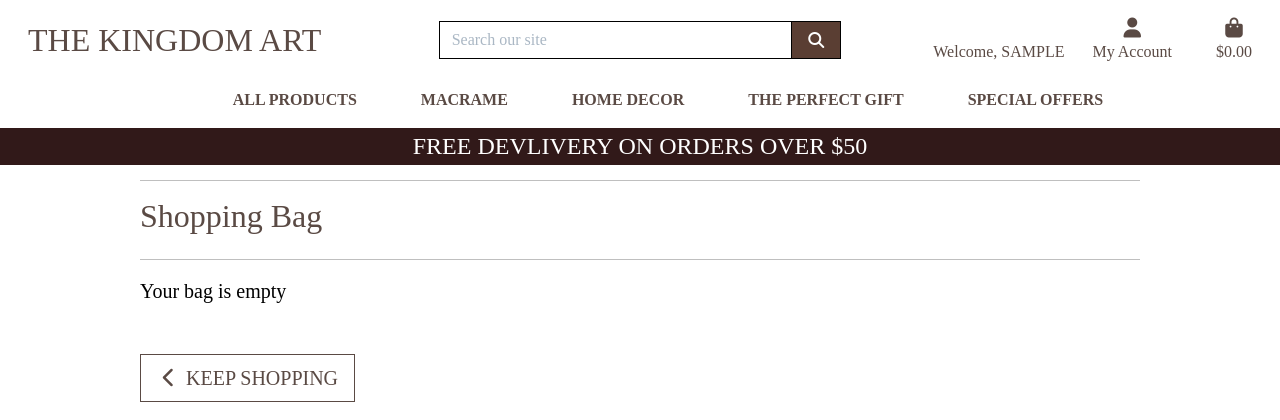
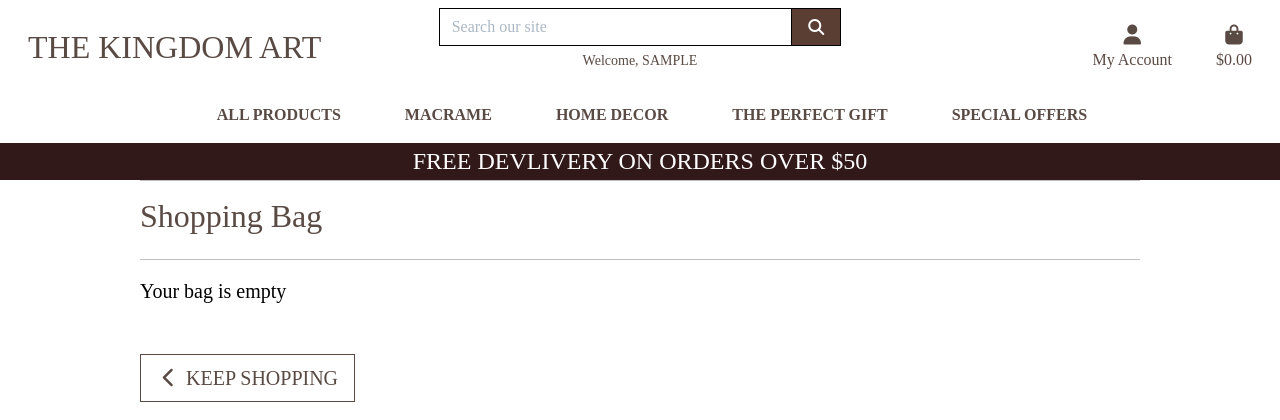
Before and after one commit to CarlosFaccelli26/hand_crafting_milestone, a Django app: page /bag/ in a window 1280 px wide. Shown: the top 420 px of the page. Run offline with Django 3.2, Linux system fonts and the light colour scheme; the visitor is signed in with stand-in values (Sample User, id 1); parts of the project's set-up code (start-up, migrations or seed data) failed here and were passed over; some libraries are stand-ins or nearby versions.

Commit message:
Relocating links on navbar and editing table on wishlist template

```diff
--- a/templates/base.html
+++ b/templates/base.html
@@ -60,14 +60,14 @@
                         </div>
                     </div>
                 </form>
+                {% if request.user.is_authenticated %}
+                        <p class="small text-brown mt-1 text-center">
+                            <span class="text-brown">Welcome, {{ request.user|upper }}</span>
+                        </p>
+                {% endif %}
             </div>
             <div class="col-12 col-lg-4 my-auto py-1 py-lg-0">
                 <ul class="list-inline list-unstyled text-right my-0">
-                    {% if request.user.is_authenticated %}
-                        <li class="d-none d-md-inline list-inline-item">
-                            <span class="text-brown">Welcome, {{ request.user|upper }}</span>
-                        </li>
-                    {% endif %}
                     <li class="list-inline-item dropdown">
                         <a class="text-black nav-link" href="#" id="user-options" data-toggle="dropdown" aria-haspopup="true" aria-expanded="false">
                             <div class="text-center">
@@ -87,6 +87,7 @@
                                     <div class="dropdown-menu border" aria-labelledby="profile-options">
                                         <a class="dropdown-item text-brown" href="{% url 'profile' %}">Profile</a>
                                         <a class="dropdown-item text-brown" href="{% url 'account_change_password' %}">Change Password</a>
+                                        <a class="dropdown-item text-brown" href="{% url 'wishlist' %}">Wish List</a>
                                     </div>
                                 </ul>
                                 <a href="{% url 'account_logout' %}" class="dropdown-item text-brown">Logout</a>
--- a/templates/includes/mobile-top-header.html
+++ b/templates/includes/mobile-top-header.html
@@ -1,4 +1,4 @@
-<ul>
+
   <li class="list-inline-item">
     <a class="text-black nav-link d-block d-lg-none" href="#" id="mobile-search" data-toggle="dropdown" aria-haspopup="true" aria-expanded="false">
         <div class="text-center">
@@ -24,7 +24,7 @@
 <li class="list-inline-item dropdown">
     <a class="text-black nav-link d-block d-lg-none" href="#" id="user-options" data-toggle="dropdown" aria-haspopup="true" aria-expanded="false">
         <div class="text-center">
-            <span><i class="fas fa-user fa-lg text-brown"></i></span>
+            <div><i class="fas fa-user fa-lg text-brown"></i></div>
             <p class="my-0 text-brown">My Account</p>
         </div>
     </a>
@@ -33,7 +33,16 @@
             {% if request.user.is_superuser %}
                 <a href="{% url 'add_product' %}" class="dropdown-item text-brown">Product Management</a>
             {% endif %}
-            <a href="{% url 'profile' %}" class="dropdown-item text-brown">My Profile</a>
+            <a href="#" class="dropdown-item text-brown" id="profile-options" data-toggle="dropdown" aria-haspopup="true" aria-expanded="true">My Profile <span class="icon">
+                <i class="fas fa-chevron-down"></i>
+            </span></a>
+            <ul class="list-item list-unstyled">
+                <div class="dropdown-menu border" aria-labelledby="profile-options">
+                    <a class="dropdown-item text-brown" href="{% url 'profile' %}">Profile</a>
+                    <a class="dropdown-item text-brown" href="{% url 'account_change_password' %}">Change Password</a>
+                    <a class="dropdown-item text-brown" href="{% url 'wishlist' %}">Wish List</a>
+                </div>
+            </ul>
             <a href="{% url 'account_logout' %}" class="dropdown-item text-brown">Logout</a>
         {% else %}
             <a href="{% url 'account_signup' %}" class="dropdown-item text-brown">Register</a>
@@ -55,4 +64,3 @@
         </div>
     </a>
   </li>
-</ul>
```
Also changed, not shown: products/templates/products/wishlist.html (+7 -4 lines), products/views.py (+3 -7 lines), media/IMG-20210117-WA0009.jpeg (added), media/dream_catcher_fPuVzZn.jpg (added), 2 other files.
